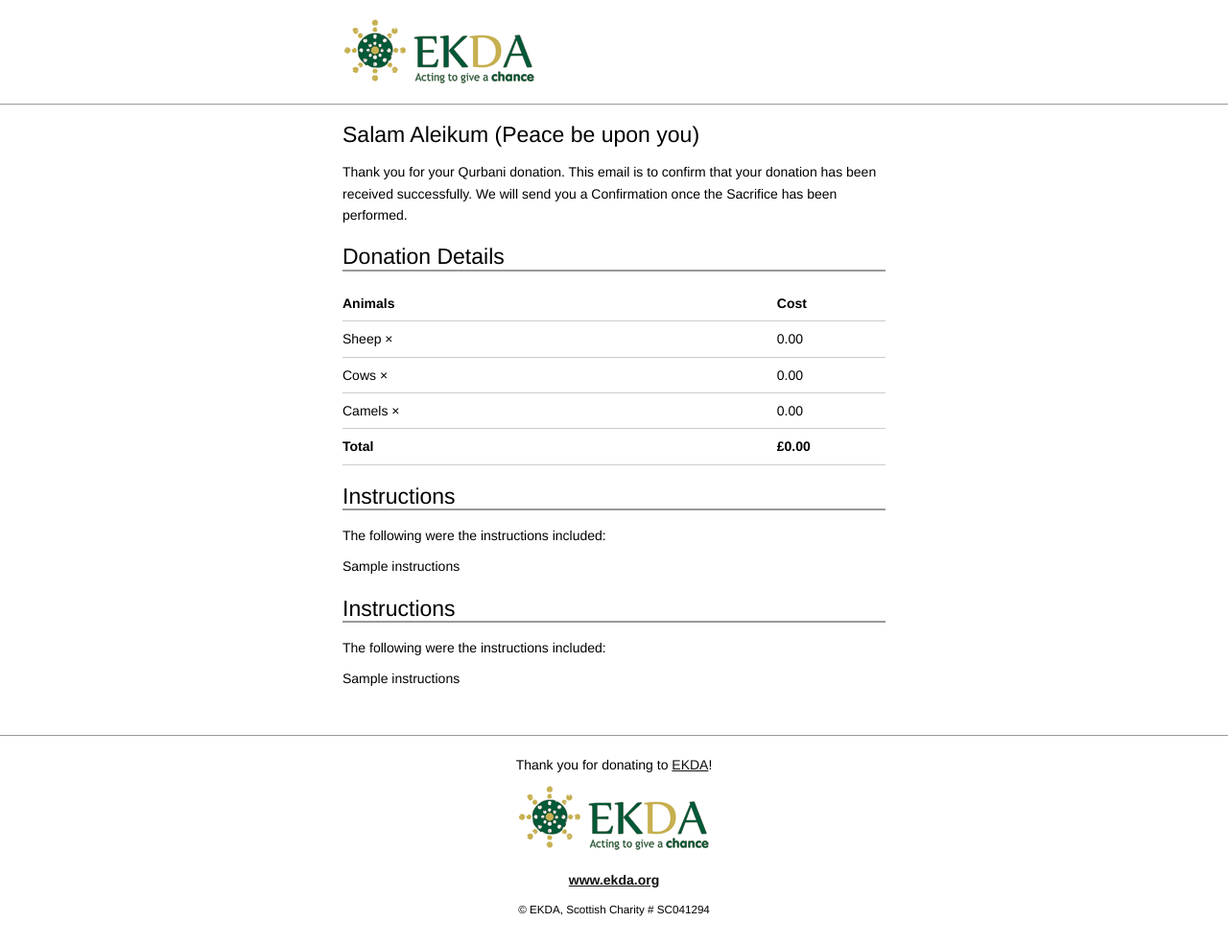
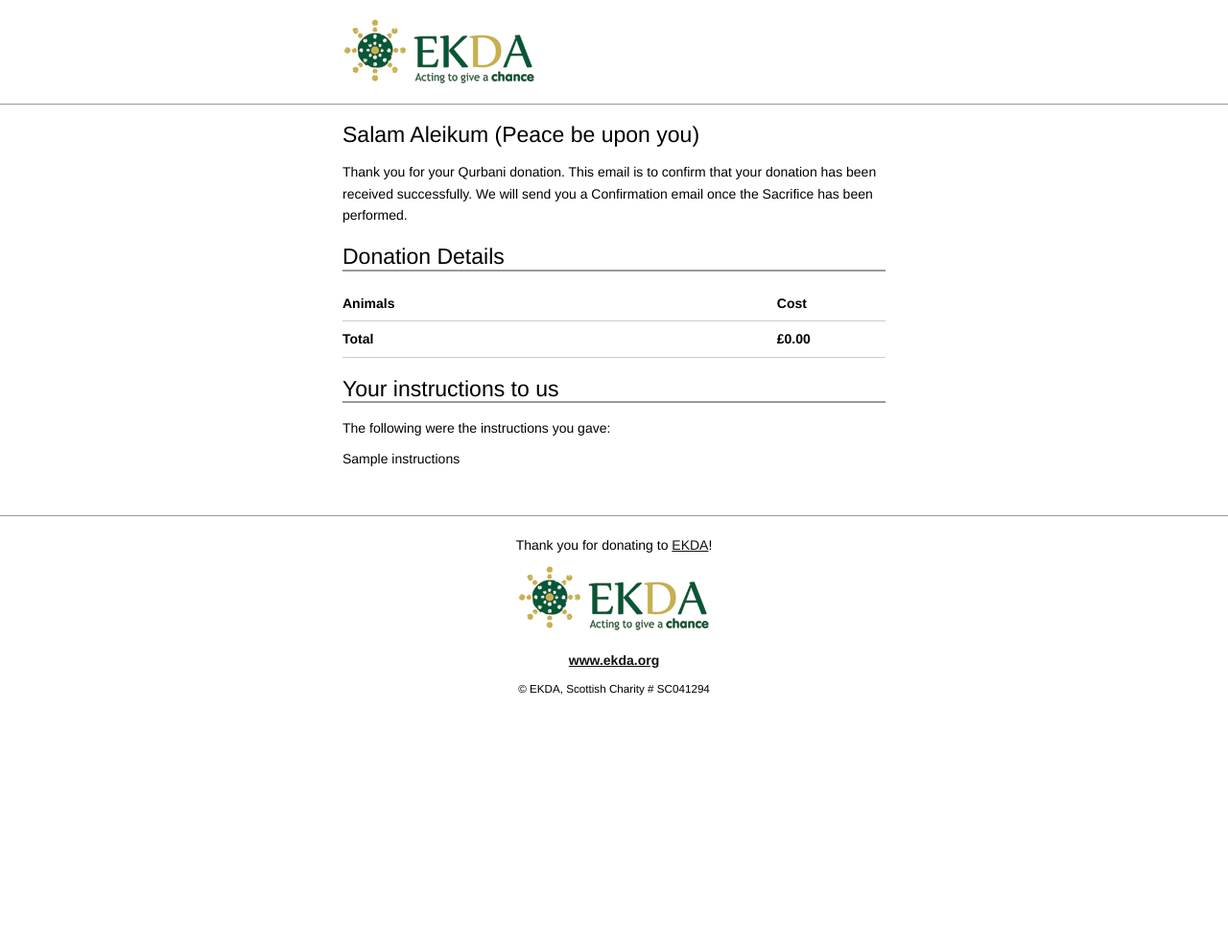
Before and after one commit to ekda-charity/ekda.org, a PHP site: template data/templates/qurbani-confirmation.phtml in a window 1280 px wide. Shown: the whole page at 96% size. After the commit the page ends 725 px from the top, so only its background shows below. Run offline with PHP 8.4, Linux system fonts and the light colour scheme; the template is opened without the code that fills it: most values are stand-ins (such as "Sample title", 1, 10 or a date in 2020); data that the repository does not hold is empty.

Commit message:
Revised emails coming through

```diff
--- a/data/templates/items.phtml
+++ b/data/templates/items.phtml
@@ -6,18 +6,26 @@
         </tr>
     </thead>
     <tbody>
+        <?php if ($noOfSheep > 0) :?>
         <tr>
             <td>Sheep &times; <?=$noOfSheep?></td>
             <td><?=number_format($costOfSheep, 2, '.', '')?></td>
         </tr>
+        <?php endif; ?>
+
+        <?php if ($noOfCows > 0) :?>
         <tr>
             <td>Cows &times; <?=$noOfCows?></td>
             <td><?=number_format($costOfCows, 2, '.', '')?></td>
         </tr>
+        <?php endif; ?>
+
+        <?php if ($noOfCamels > 0) :?>
         <tr>
             <td>Camels &times; <?=$noOfCamels?></td>
             <td><?=number_format($costOfCamels, 2, '.', '')?></td>
         </tr>
+        <?php endif; ?>
     </tbody>
 
     <tfoot>
@@ -27,9 +35,3 @@
         </tr>
     </tfoot>
 </table>
-
-<?php if ($instructions != null) :?>
-    <h4 class="section-header">Instructions</h4>
-    <p>The following were the instructions included:</p>
-    <p><?=nl2br($instructions)?></p>
-<?php endif; ?>
--- a/data/templates/qurbani-complete.phtml
+++ b/data/templates/qurbani-complete.phtml
@@ -19,6 +19,12 @@
                         <h4 class="section-header">Donation Details</h4>
                         <?php include("data/templates/items.phtml"); ?>
 
+                        <?php if ($instructions != null && strlen(trim($instructions)) > 0) :?>
+                            <h4 class="section-header">Your instructions to us</h4>
+                            <p>The following were the instructions you gave:</p>
+                            <p><?=nl2br($instructions)?></p>
+                        <?php endif; ?>
+
                         <br/>
                     </td>
                 </tr>
--- a/data/templates/qurbani-confirmation.phtml
+++ b/data/templates/qurbani-confirmation.phtml
@@ -13,15 +13,17 @@
                         <h4>Salam Aleikum (Peace be upon you)</h4>
                         <p>
                             Thank you for your Qurbani donation. This email is to confirm that your donation has been received successfully.
-                            We will send you a Confirmation once the Sacrifice has been performed.
+                            We will send you a Confirmation email once the Sacrifice has been performed.
                         </p>
 
                         <h4 class="section-header">Donation Details</h4>
                         <?php include("data/templates/items.phtml"); ?>
 
-                        <h4 class="section-header">Instructions</h4>
-                        <p>The following were the instructions included:</p>
-                        <p><?=nl2br($instructions)?></p>
+                        <?php if ($instructions != null && strlen(trim($instructions)) > 0) :?>
+                            <h4 class="section-header">Your instructions to us</h4>
+                            <p>The following were the instructions you gave:</p>
+                            <p><?=nl2br($instructions)?></p>
+                        <?php endif; ?>
 
                         <br/>
                     </td>
```
